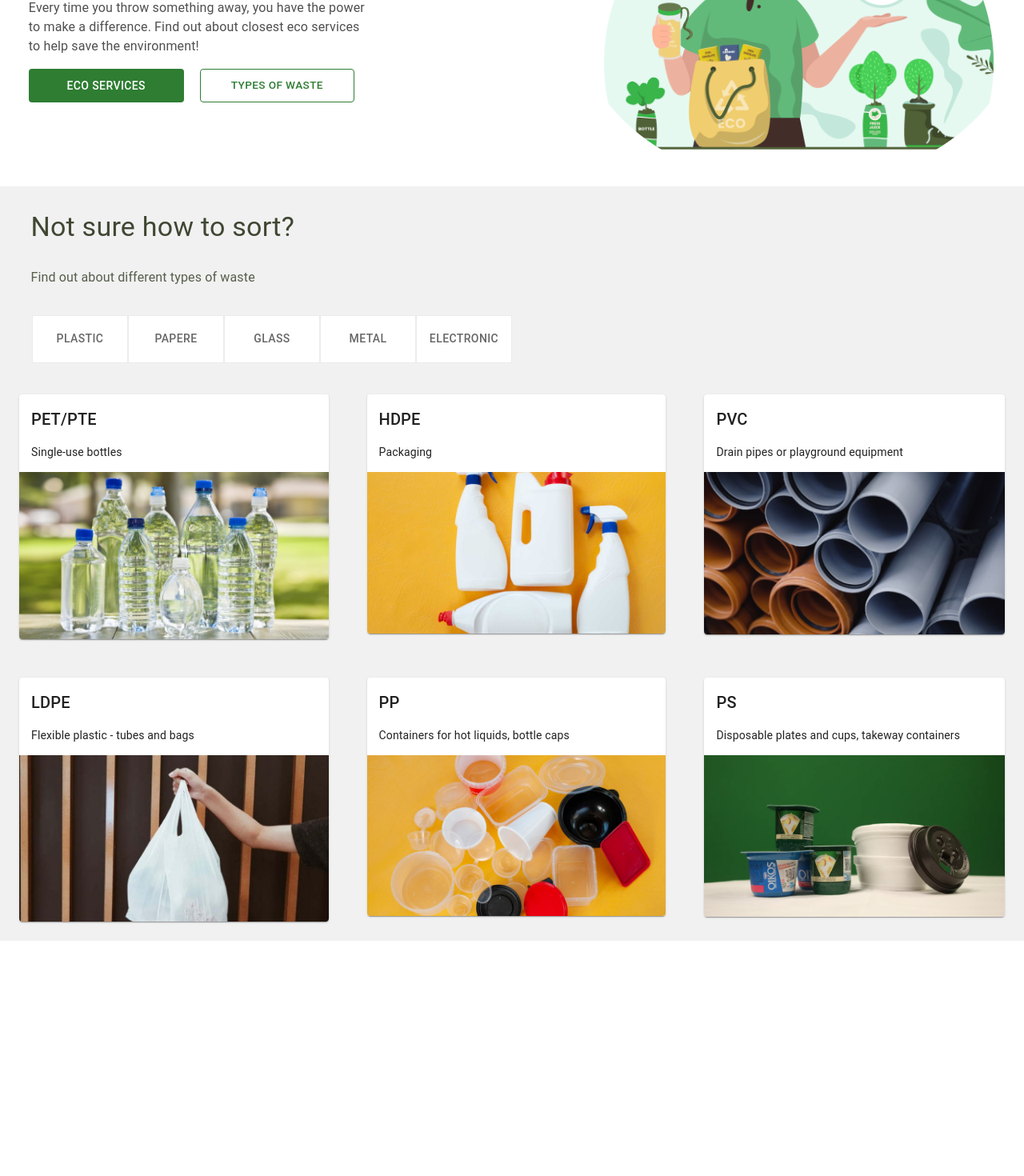
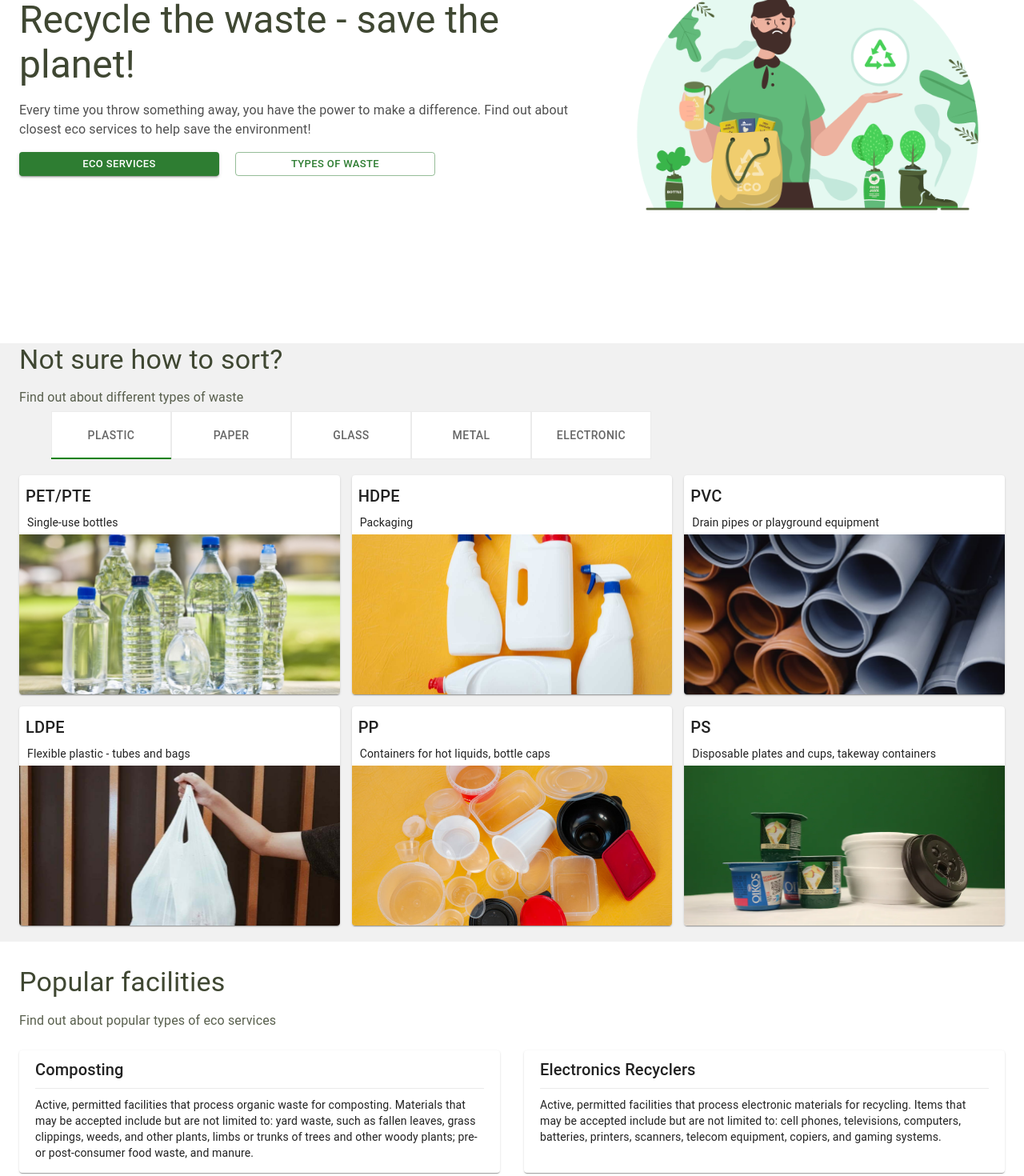
Before and after one commit to ZakharZakharchuk/recycleIT, a React (Create React App) app in the folder recycleIT-frontend/: page / in a window 1280 px wide. Shown: the part 280-1750 px from the top of the page at 80% size. Before the commit the page ends 1456 px from the top, so only its background shows below. Built offline with nearby package versions, Linux system fonts and the light colour scheme.

Commit message:
improved items styling, added services types section

```diff
--- a/recycleIT-frontend/src/Components/Main/CardsItem/CardsItem.tsx
+++ b/recycleIT-frontend/src/Components/Main/CardsItem/CardsItem.tsx
@@ -2,34 +2,42 @@ import { TabPanel } from "@mui/lab"
 import { Card, CardActionArea, CardMedia, Typography } from "@mui/material"
 import styles from '../Main.module.css'
 
-const CardsItem = ({setItem, item, ButtonData}:any) => {
+interface ICardItemProps {
+    id: string,
+    title: string,
+    category: string,
+    desc: string,
+    image: string,
+    value:string
+}
+
+const CardsItem = ({item}: {item: ICardItemProps[]}) => {
     return (
-        <>
+        <div className={styles.Cards_container} >
             {
-                item.map((card: {title: string,category: string, desc: string, image: string, value:string}, id: number) => {
+                item.map((card: ICardItemProps) => {
                     return (
-                        <TabPanel value={card.value}>
-                            <Card className={styles.Card_wrapper} key={id}>
-                                <CardActionArea className={styles.Card_inside_wrapper}>
-                                    <Typography variant="h6" className={styles.Card_typography}>
+                            <Card className={styles.Card_wrapper} key={card.id}>
+                                <div className={styles.Card_inside_wrapper}>
+                                    <Typography gutterBottom variant="h6" className={styles.Card_typography}>
                                         {card.title}
                                     </Typography>
-                                    <Typography variant="body2" className={styles.Card_parg} >
+                                    <Typography gutterBottom variant="body2" className={styles.Card_parg} >
                                         {card.desc}
                                     </Typography>
                                     <CardMedia
                                         className={styles.Card_img}
                                         component="img"
-                                        src={card.image}
+                                        image={card.image}
                                         alt="img"
+                                        height="200"
                                     />
-                            </CardActionArea>
-                        </Card>
-                    </TabPanel>
+                                </div>
+                            </Card>
                     )
                 })
             }
-        </>
+        </div>
     )
 }
 
--- a/recycleIT-frontend/src/Components/Main/Main.module.css
+++ b/recycleIT-frontend/src/Components/Main/Main.module.css
@@ -1,32 +1,34 @@
+.container {
+    max-width: 1230px;
+    margin: 0 auto;
+    padding: 0 20px;
+}
 .Main_container {
-    display: grid;
+    display: flex;
+    /* justify-content: space-between; */
+    /* display: grid;
     grid-template-columns: auto auto;
-    justify-content: space-around;
-    margin: 0 auto;
+    justify-content: space-around; */
 }
 .Main_par_button_wrapper {
-    margin-left: 5%;
-    width: 60%;
+    /* margin-left: 5%; */
+    flex: 1 1 50%;
     place-self: center stretch;
 }
 .Main_typography {
     width: 100%;
-    font-size: 45px !important;
     color: #3F4732;
 }
 .Main_paragraph {
     color: #4F4F4F;
     width: 100%;
 }
-.Main_button_eco {
-    width: 45%;
-    height: 42px;
-    background: #2E7D32 !important;
-    color: #FFFFFF !important;
+.Main_button {
+    width: 250px;
 }
 .Main_button_types {
-    margin-left: 20px !important;
-    width: 45%;
+    /* margin-left: 20px !important;
+    width: 45%; */
     height: 42px;
     font-size: 85% !important;
     color: #2E7D32 !important;
@@ -37,24 +39,30 @@
     height: 100% !important;
 }
 .SectionTypes_container {
+    /* display: grid; */
+    background: #F1F1F1;
+    /* padding-top: 30px;
+    row-gap: 15px; */
+}
+.SectionTypes_container_white {
     display: grid;
-    background: #F1F1F1;
+    background: white;
     padding-top: 30px;
     row-gap: 15px;
 }
 .SectionTypes_typography {
     color: #3F4732;
-    margin-left: 3% !important;
+    margin-left: 0;
 }
 .SectionTypes_paragraph {
-    margin-left: 3% !important;
+    margin-left: 0;
     padding-top: 15px;
     height: 28px;
     font-size: 16px;
     color: rgba(63, 71, 50, 0.87);
 }
 .SectionTypes_button {
-    width: 10%;
+    width: 150px;
     height: 60px;
     background: #FFFFFF !important;
     font-size: 14px;
@@ -66,17 +74,131 @@
     background: #FFFFFF !important;
     border: 1px solid rgb(235, 235, 235) !important;
 }
+.Card_inside_wrapper {
+    display: flex;
+    flex-direction: column;
+    height: 100%;
+}
 .Cards_container {
+    padding: 20px 0;
     display: grid;
-    grid-template-columns: auto auto auto;
+    grid-template-columns: repeat(3, 1fr);
+    gap: 15px;
 }
 .Card_typography {
-    margin: 15px !important;
-}
-.Card_parg {
-    margin: 15px !important;
+    padding: 10px 8px 0;
+    font-weight: 500px;
 }
 
+.Card_parg {
+    padding: 0 10px;
+    font-size: 12px;
+    flex: 1 0 auto;
+    /* margin-bottom: 8px; */
+}
+.Main_buttonBroup_wrapper {
+    display: flex;
+    gap:20px;
+}
+.Main_Avatar_wrapper {
+    flex: 0 0 40%;
+}
+.Main_Avatar_wrapper img {
+    width: 100%;
+    height: 100%;
+    object-fit: contain;
+}
+.SectionTypes_buttonBroup_wrapper {
+    width: 95%;
+    display: flex;
+}
+
+.Facilities_container {
+    display: grid;
+    grid-template-columns: repeat(2, 1fr);
+    gap: 30px;
+    padding: 20px 0;
+}
+.Facilities_card {
+    background-color: #f1f1f1;
+    padding: 8px 20px 10px;
+}
+.Facilities_title {
+    margin-left: 0;
+    font-weight: 500;
+}
+
+.Facilities_desc {
+    font-size: 14px;
+    padding-top: 10px;
+}
+
+@media screen and (max-width: 1024px) {
+    .Main_par_button_wrapper {
+        width: 40%;
+    }
+    .Main_Avatar_wrapper {
+        width: 60%;
+    }
+    .Main_typography {
+        font-size: 35px !important;
+    }
+    .Main_paragraph {
+        font-size: 14px !important;
+    }
+    .SectionTypes_button {
+        height: 55px;
+        flex: 1 1 110px;
+    }
+}
+
+@media screen and (max-width: 850px) {
+    /* .Main_Avatar_wrapper {
+        display: none;
+    } */
+    .Main_par_button_wrapper {
+        width: 40%;
+        /* flex: 1 1 100%; */
+    }
+    .Main_par_button_wrapper > *:not(:last-child) {
+        margin-bottom: 30px;
+    }
+    .Cards_container {
+        grid-template-columns: repeat(2, 1fr);
+    }
+    .SectionTypes_buttonBroup_wrapper {
+        display: flex;
+        /* flex-wrap: wrap; */
+    }
+}
+
+@media screen and (max-width: 800px) {
+    .SectionTypes_button {
+        width: 100px;
+        font-size: 12px;
+    }
+}
+@media screen and (max-width:620px) {
+    .Main_Avatar_wrapper {
+        display: none;
+    }
+    .Cards_container {
+        grid-template-columns: 1fr;
+        /* display: flex;
+        flex-direction: column; */
+    }
+    .Main_typography {
+        text-align: center;
+    }
+    .Main_buttonBroup_wrapper > * {
+        flex: 1 1 40%;
+    }
+    .Facilities_container {
+        display: flex;
+        flex-direction: column;
+    }
+}
+/*
 @media screen and (max-width: 1030px) {
     .Main_par_button_wrapper {
         margin-left: 15%;
@@ -106,8 +228,7 @@
         width: 70% !important;
     }
     .SectionTypes_buttonBroup_wrapper {
-        margin: 0;
-
+        margin-bottom: 10px;
     }
     .SectionTypes_typography {
         margin-left: 10px !important;
@@ -167,4 +288,4 @@
         row-gap: 0;
         width: 100%;
     }
-}
+} */
--- a/recycleIT-frontend/src/Components/Main/Main.tsx
+++ b/recycleIT-frontend/src/Components/Main/Main.tsx
@@ -1,6 +1,6 @@
-import { Avatar, Button,Tab, Typography } from '@mui/material'
+import { Avatar, Button,Tab, Typography, Container, Card, Divider } from '@mui/material'
 import { Box } from '@mui/system'
-import React, { useState } from 'react'
+import React, { useState, useEffect } from 'react'
 import Header from '../Header/Header'
 import styles from './Main.module.css'
 import garbageRecycle from '../assets/garbageRecycle.png'
@@ -8,6 +8,8 @@ import data from './Data/data'
 import CardsItem from './CardsItem/CardsItem'
 import TabContext from '@mui/lab/TabContext';
 import TabList from '@mui/lab/TabList';
+import { TabPanel } from "@mui/lab"
+import { FACILITIES_TYPES } from '../../util/data-list-mock'
 
 const Main = () => {
     const [item, setItem] = useState(data);
@@ -16,17 +18,16 @@ const Main = () => {
 
     const handleChange = (event: React.SyntheticEvent, newValue: string) => {
         setValue(newValue);
-
     };
 
-   const ButtonData =[
+    const ButtonData = [
         {
             title:'PLASTIC',
             id: 'plastic',
             value: '1'
         },
         {
-        title:'PAPERE',
+            title:'PAPER',
             id: 'paper',
             value: '2'
         },
@@ -49,25 +50,27 @@ const Main = () => {
     return (
         <>
             <Header/>
-            <Box className={styles.Main_container}>
+                <Container maxWidth="xl" style={{display: 'flex', justifyContent: 'space-between', gap: '20px', minHeight: '80vh'}}>
                     <Box className={styles.Main_par_button_wrapper}>
-                    <Typography variant="h3" className={styles.Main_typography}>
-                        Recycle the waste - save the planet !
+                        <Typography gutterBottom variant="h3" className={styles.Main_typography}>
+                            Recycle the waste - save the planet!
                         </Typography>
-                    <Typography paragraph={true} className={styles.Main_paragraph}>Every time you throw something away,
+                        <Typography gutterBottom paragraph={true} className={styles.Main_paragraph}>Every time you throw something away,
                             you have the power to make a difference. Find out about closest eco
                             services to help save the environment!
                         </Typography>
                         <Box className={styles.Main_buttonBroup_wrapper}>
-                        <Button className={styles.Main_button_eco}>Eco services</Button>
-                        <Button className={styles.Main_button_types}>Types of waste</Button>
+                            <Button variant="contained" size="small" color="success" className={styles.Main_button}>Eco services</Button>
+                            <Button variant="outlined" size="small" color="success" className={styles.Main_button}>Types of waste</Button>
                         </Box>
                     </Box>
                     <Box className={styles.Main_Avatar_wrapper}>
                         <Avatar src={garbageRecycle} alt='AccountCircleFilled'className={styles.Main_Avatar}/>
                     </Box>
-            </Box>
+                </Container>
+
                 <Box className={styles.SectionTypes_container}>
+                    <Container maxWidth="xl">
                         <Typography variant="h4" className={styles.SectionTypes_typography}>
                             Not sure how to sort?
                         </Typography>
@@ -78,29 +81,65 @@ const Main = () => {
                             <TabList
                                 className={ styles.SectionTypes_buttonBroup_wrapper }
                                 onChange={handleChange}
-                        TabIndicatorProps={{style: {display:'none'}}}
+                                TabIndicatorProps={{style: {backgroundColor: 'green'}}}
                                 textColor="secondary"
                                 variant="scrollable"
                                 scrollButtons
-                        allowScrollButtonsMobile>
+                                allowScrollButtonsMobile
+                            >
                                 {
                                     ButtonData.map((button: {title: string, id: string, value: string}) => {
                                         return <Tab
                                                     label={button.title}
                                                     id={button.id}
                                                     value={button.value}
-                                            // className={active ? styles.SectionTypes_button_active : styles.SectionTypes_button }
+                                                    className={styles.SectionTypes_button }
                                                     onClick={() => setActive(active => !active)}
                                                     key={button.id}
-                                            className={styles.SectionTypes_button}
                                             />
                                     })
                                 }
                             </TabList>
-                    <Box className={styles.Cards_container}>
-                        <CardsItem item={item} setItem={setItem} value={ButtonData}/>
+                            <Box>
+                                {
+                                    ButtonData.map(type => {
+                                        // filter cards
+                                        const cardsForTab = data.filter(item => item.value === type.value);
+                                        return <TabPanel style={{padding: 0}} value={type.value} key={type.value}>
+                                                    <CardsItem item={cardsForTab}/>
+                                                </TabPanel>
+                                    })
+                                }
                             </Box>
                         </TabContext>
+                    </Container>
+                </Box>
+
+                <Box className={styles.SectionTypes_container_white}>
+                    <Container maxWidth="xl">
+                    <Typography variant="h4" className={styles.SectionTypes_typography}>
+                            Popular facilities
+                        </Typography>
+                        <Typography paragraph={true} className={styles.SectionTypes_paragraph}>
+                            Find out about popular types of  eco services
+                        </Typography>
+
+                        <div className={styles.Facilities_container}>
+                                {
+                                    FACILITIES_TYPES.map((card: {id: number, title: string, description: string})=> {
+                                        return <Card key={card.id} className={styles.Facilities_card}>
+                                                    <Typography gutterBottom variant="h6" className={styles.Facilities_title}>
+                                                        {card.title}
+                                                    </Typography>
+                                                    <Divider light />
+                                                    <Typography gutterBottom variant="body2" className={styles.Facilities_desc} >
+                                                        {card.description}
+                                                    </Typography>
+                                            </Card>
+                                    })
+                                }
+                        </div>
+                    </Container>
                 </Box>
         </>
     )
--- a/recycleIT-frontend/src/index.css
+++ b/recycleIT-frontend/src/index.css
@@ -4,3 +4,6 @@ body {
   -webkit-font-smoothing: antialiased;
   -moz-osx-font-smoothing: grayscale;
 }
+*, :before, :after{
+  box-sizing: border-box;
+}
--- a/recycleIT-frontend/src/util/data-list-mock.ts
+++ b/recycleIT-frontend/src/util/data-list-mock.ts
@@ -218,3 +218,27 @@ export const FAQ = [
         answer: 'If you are authorized, just leave your question in a question form. If you are new here, leave your email address and our support team will send you the answer to your inbox.'
     },
 ]
+
+
+export const FACILITIES_TYPES = [
+    {
+        id: 1,
+        title: 'Composting',
+        description: 'Active, permitted facilities that process organic waste for composting. Materials that may be accepted include but are not limited to: yard waste, such as fallen leaves, grass clippings, weeds, and other plants, limbs or trunks of trees and other woody plants; pre- or post-consumer food waste, and manure.'
+    },
+    {
+        id: 2,
+        title: 'Electronics Recyclers',
+        description: 'Active, permitted facilities that process electronic materials for recycling. Items that may be accepted include but are not limited to: cell phones, televisions, computers, batteries, printers, scanners, telecom equipment, copiers, and gaming systems.'
+    },
+    {
+        id: 3,
+        title: 'Household Hazardous Waste Collection',
+        description: 'Facilities that collect household hazardous waste materials for recycling. Leftover household products that contain corrosive, toxic, ignitable, or reactive ingredients are considered to be household hazardous waste.'
+    },
+    {
+        id: 4,
+        title: 'Metal Recyclers',
+        description: 'Facilities that process metals for recycling e.g. aluminum, steel, copper, lead, zinc, and auto scrap.'
+    },
+]
```
Lines whose indentation alone changed are shown as unchanged.
